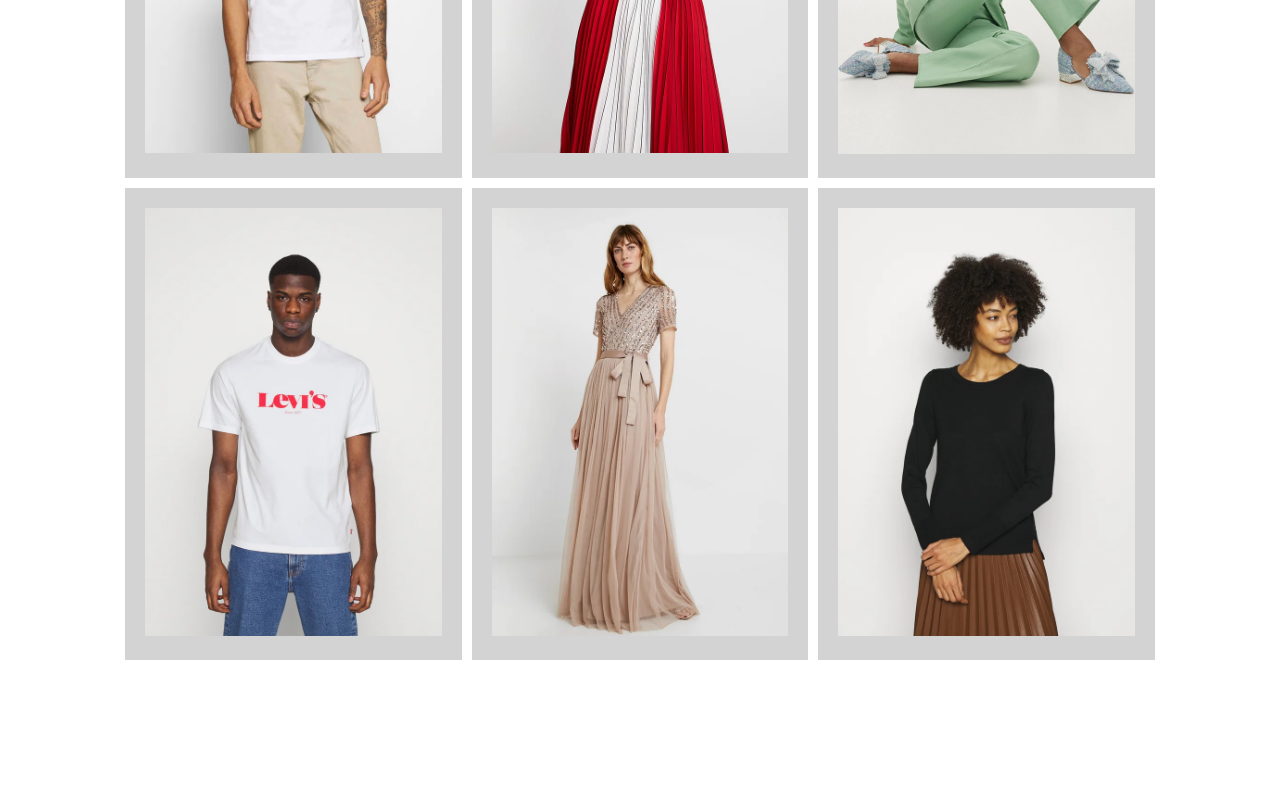
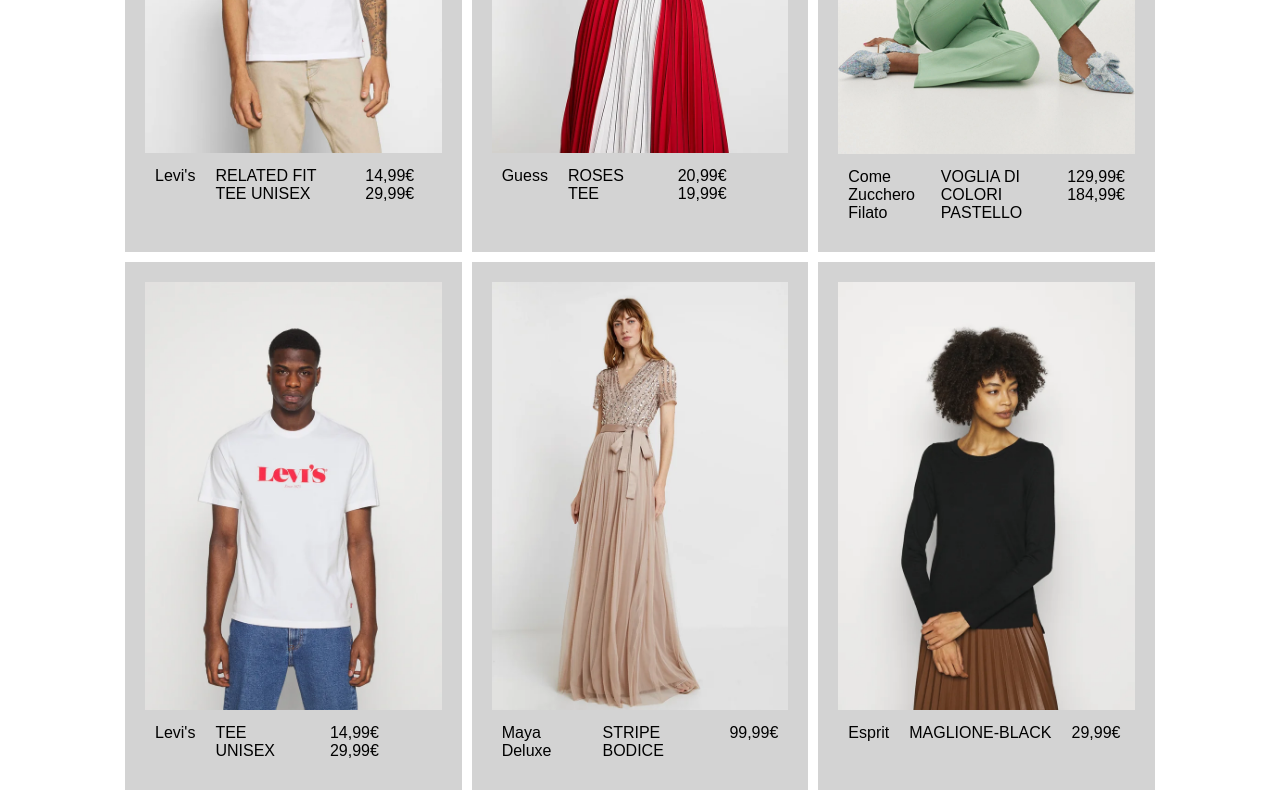
Before and after one commit to AlbertoCavans/html-css-boolando, a plain HTML site: page index.html in a window 1280 px wide. Shown: the part 425-1225 px from the top of the page. Before the commit the page ends 1095 px from the top, so only its background shows below. Drawn offline with Linux system fonts and the light colour scheme.

Commit message:
Feat - card main features

```diff
--- a/index.html
+++ b/index.html
@@ -47,26 +47,86 @@
           <div class="card">
             <img src="./img/1.webp" class="ov__img" />
             <img src="./img/1b.webp" class="un__img" />
+            <div class="item__info">
+              <ul>
+                <li class="brand">Levi's</li>
+                <li class="item__name">RELATED FIT TEE UNISEX</li>
+                <li class="price">
+                  14,99€
+                  <span class="old__price">29,99€</span>
+                </li>
+              </ul>
+            </div>
           </div>
           <div class="card">
             <img src="./img/2.webp" class="ov__img" />
             <img src="./img/2b.webp" class="un__img" />
+            <div class="item__info">
+              <ul>
+                <li class="brand">Guess</li>
+                <li class="item__name">ROSES TEE</li>
+                <li class="price">
+                  20,99€
+                  <span class="old__price">19,99€</span>
+                </li>
+              </ul>
+            </div>
           </div>
           <div class="card">
             <img src="./img/3.webp" class="ov__img" />
             <img src="./img/3b.webp" class="un__img" />
+            <div class="item__info">
+              <ul>
+                <li class="brand">Come Zucchero Filato</li>
+                <li class="item__name">VOGLIA DI COLORI PASTELLO</li>
+                <li class="price">
+                  129,99€
+                  <span class="old__price">184,99€</span>
+                </li>
+              </ul>
+            </div>
           </div>
           <div class="card">
             <img src="./img/4.webp" class="ov__img" />
             <img src="./img/4b.webp" class="un__img" />
+            <div class="item__info">
+              <ul>
+                <li class="brand">Levi's</li>
+                <li class="item__name">TEE UNISEX</li>
+                <li class="price">
+                  14,99€
+                  <span class="old__price">29,99€</span>
+                </li>
+              </ul>
+            </div>
           </div>
           <div class="card">
             <img src="./img/5.webp" class="ov__img" />
             <img src="./img/5b.webp" class="un__img" />
+            <div class="item__info">
+              <ul>
+                <li class="brand">Maya Deluxe</li>
+                <li class="item__name">STRIPE BODICE</li>
+                <li class="price">
+                  99,99€
+                  <span class="old__price"></span>
+                </li>
+              </ul>
+            </div>
           </div>
           <div class="card">
             <img src="./img/6.webp" class="ov__img" />
             <img src="./img/6b.webp" class="un__img" />
+            <div class="item__info">
+              <ul>
+                <li class="brand">Esprit</li>
+                <li class="item__name">MAGLIONE-BLACK</li>
+                <li class="price">
+                  29,99€
+                  <span class="old__price"></span>
+                </li>
+              </ul>
+            </div>
           </div>
         </div>
       </section>
```
